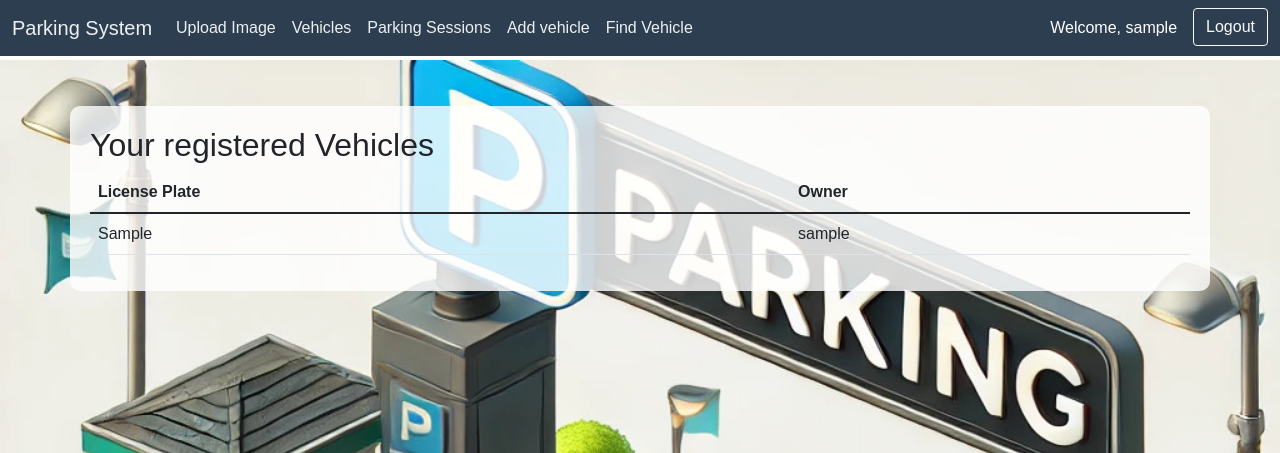
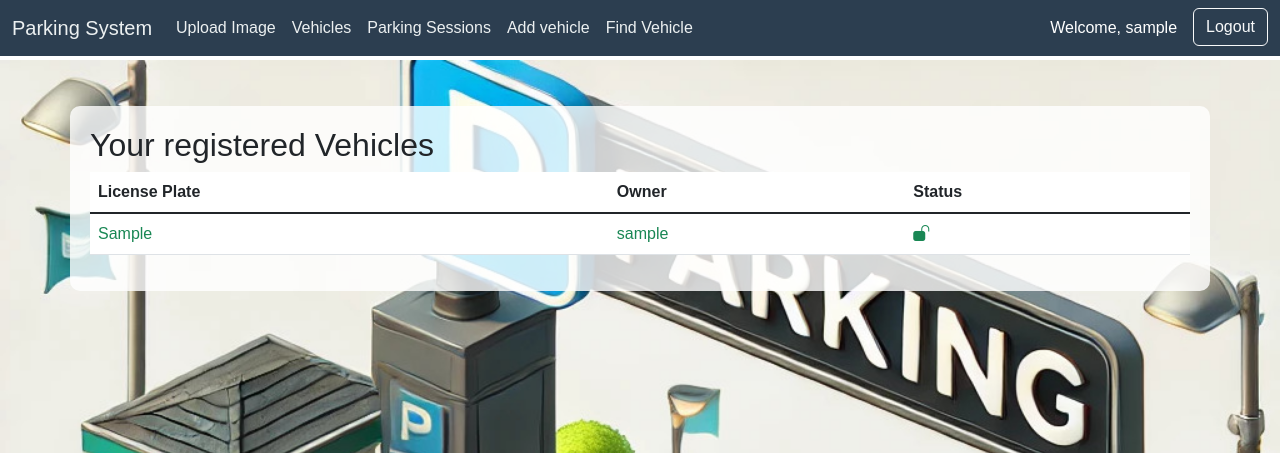
Before and after one commit to Alona7777/Parking_Service, a Django app: page /api/vehicles/ in a window 1280 px wide. Shown: the top 453 px of the page. Run offline with Django 5.2, Linux system fonts and the light colour scheme; a user stored in the database is signed in; tables that the repository leaves empty hold one stand-in row (values such as "Sample post").

Commit message:
Block auto

```diff
--- a/Parking_Service/parking_system/parking/models.py
+++ b/Parking_Service/parking_system/parking/models.py
@@ -6,6 +6,7 @@ class Vehicle(models.Model):
     license_plate = models.CharField(max_length=12, unique=True)
     owner = models.ForeignKey(User, on_delete=models.CASCADE)
     vehicle_type = models.CharField(max_length=20, unique=False, default='car')
+    is_blocked = models.BooleanField(default=False)  # Поле для блокировки авто
 
     def __str__(self):
         return f"{self.license_plate} - {self.owner}"
--- a/Parking_Service/parking_system/templates/base.html
+++ b/Parking_Service/parking_system/templates/base.html
@@ -6,6 +6,11 @@
     <title>Parking System</title>
     {% load static %}  <!-- Завантажуємо тег static перед його використанням -->
     <link rel="stylesheet" href="https://cdn.jsdelivr.net/npm/bootstrap@5.1.3/dist/css/bootstrap.min.css">
+    <!-- Подключение Bootstrap CSS -->
+    <link href="https://cdn.jsdelivr.net/npm/bootstrap@5.3.0/dist/css/bootstrap.min.css" rel="stylesheet">
+
+    <!-- Подключение Bootstrap Icons -->
+    <link href="https://cdn.jsdelivr.net/npm/bootstrap-icons/font/bootstrap-icons.css" rel="stylesheet">
     <style>
         /* Фон у стилі парковки */
         body {
--- a/Parking_Service/parking_system/templates/vehicle_list.html
+++ b/Parking_Service/parking_system/templates/vehicle_list.html
@@ -8,13 +8,21 @@
             <tr>
                 <th>License Plate</th>
                 <th>Owner</th>
+                <th>Status</th>
             </tr>
         </thead>
         <tbody>
             {% for vehicle in vehicles %}
-            <tr>
-                <td>{{ vehicle.license_plate }}</td>
-                <td>{{ vehicle.owner.username }}</td>
+            <tr >
+                <td class="{% if vehicle.is_blocked %}text-danger{% else %}text-success{% endif %}">{{ vehicle.license_plate }}</td>
+                <td class="{% if vehicle.is_blocked %}text-danger{% else %}text-success{% endif %}">{{ vehicle.owner.username}}</td>
+                <td class="{% if vehicle.is_blocked %}text-danger{% else %}text-success{% endif %}">
+                    {% if vehicle.is_blocked %}
+                        <i class="bi bi-lock-fill"></i> <!-- Иконка закрытого замка для заблокированных -->
+                    {% else %}
+                        <i class="bi bi-unlock-fill"></i> <!-- Иконка открытого замка для активных -->
+                    {% endif %}
+                </td>
             </tr>
             {% endfor %}
         </tbody>
```
Also changed, not shown: Parking_Service/parking_system/parking/admin.py (+8 -1 lines).
